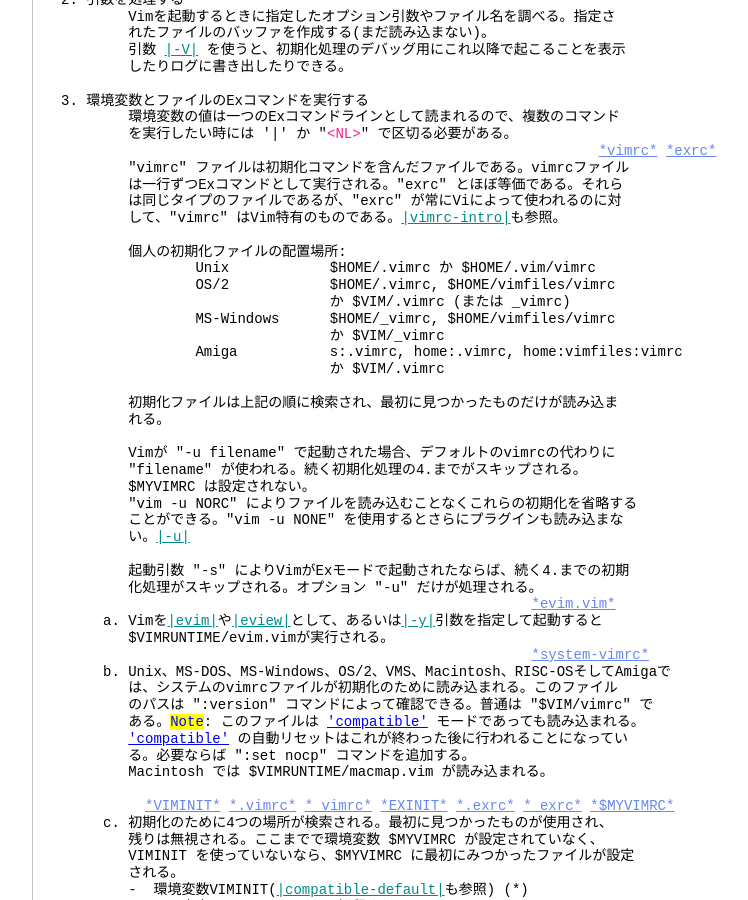
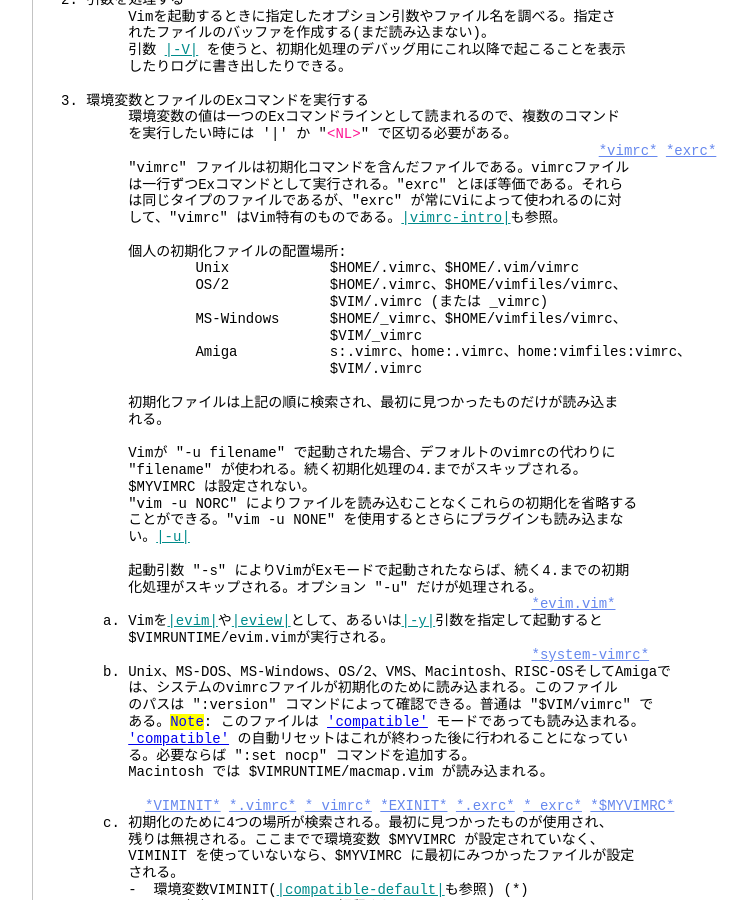
Before and after one commit to vim-jp/vimdoc-ja, a Jekyll site: the page built from starting.html, in a window 1280 px wide and 900 px high, scrolled down 12389 px. Shown: the whole window, without its empty margins (340-1088 px from the left). Built offline with Jekyll 4.4.1, drawn with Linux system fonts in a browser that asks for light colours; nearby versions of some CDN libraries; Markdown is read by kramdown in place of the engine named in the settings; comment, search, counter and statistics services are not loaded; some of the changed text lies outside the part shown.

```diff
--- a/starting.html
+++ b/starting.html
@@ -633,7 +633,7 @@ Workbench上でアイコンを2度クリックすればVimを起動すること
 Workbenchからではファイル名以外の引数は、Vimへ与えることができない。<br>
 <br>
 Vimウィンドウ&nbsp;&nbsp;&nbsp;&nbsp;&nbsp;&nbsp;&nbsp;&nbsp;&nbsp;&nbsp;&nbsp;&nbsp;&nbsp;&nbsp;&nbsp;&nbsp;&nbsp;&nbsp;&nbsp;&nbsp;&nbsp;&nbsp;&nbsp;&nbsp;&nbsp;&nbsp;&nbsp;&nbsp;&nbsp;&nbsp;&nbsp;&nbsp;&nbsp;&nbsp;&nbsp;&nbsp;&nbsp;&nbsp;&nbsp;&nbsp;&nbsp;&nbsp;&nbsp;<a class="Constant" href="starting.html#amiga-window" name="amiga-window">*amiga-window*</a><br>
-<span class="PreProc">----------</span><br>
+<span class="PreProc">-------------</span><br>
 <br>
 Vimは起動されたCLIウィンドウの中で動作する。Vimが &quot;run&quot; や &quot;runback&quot; コマンド、<br>
 あるいやWorkbenchから起動された場合には、自分自身でウィンドウを開く。<br>
@@ -744,13 +744,13 @@ Evimでは以下のオプションが標準設定から変更される:<br>
 &nbsp;&nbsp;&nbsp;&nbsp;&nbsp;&nbsp;&nbsp;&nbsp;して、&quot;vimrc&quot; はVim特有のものである。<a class="Identifier" href="usr_05.html#vimrc-intro">|vimrc-intro|</a>も参照。<br>
 <br>
 &nbsp;&nbsp;&nbsp;&nbsp;&nbsp;&nbsp;&nbsp;&nbsp;個人の初期化ファイルの配置場所:<br>
-&nbsp;&nbsp;&nbsp;&nbsp;&nbsp;&nbsp;&nbsp;&nbsp;&nbsp;&nbsp;&nbsp;&nbsp;&nbsp;&nbsp;&nbsp;&nbsp;Unix&nbsp;&nbsp;&nbsp;&nbsp;&nbsp;&nbsp;&nbsp;&nbsp;&nbsp;&nbsp;&nbsp;&nbsp;$HOME/.vimrc か $HOME/.vim/vimrc<br>
-&nbsp;&nbsp;&nbsp;&nbsp;&nbsp;&nbsp;&nbsp;&nbsp;&nbsp;&nbsp;&nbsp;&nbsp;&nbsp;&nbsp;&nbsp;&nbsp;OS/2&nbsp;&nbsp;&nbsp;&nbsp;&nbsp;&nbsp;&nbsp;&nbsp;&nbsp;&nbsp;&nbsp;&nbsp;$HOME/.vimrc, $HOME/vimfiles/vimrc<br>
-&nbsp;&nbsp;&nbsp;&nbsp;&nbsp;&nbsp;&nbsp;&nbsp;&nbsp;&nbsp;&nbsp;&nbsp;&nbsp;&nbsp;&nbsp;&nbsp;&nbsp;&nbsp;&nbsp;&nbsp;&nbsp;&nbsp;&nbsp;&nbsp;&nbsp;&nbsp;&nbsp;&nbsp;&nbsp;&nbsp;&nbsp;&nbsp;か $VIM/.vimrc (または _vimrc)<br>
-&nbsp;&nbsp;&nbsp;&nbsp;&nbsp;&nbsp;&nbsp;&nbsp;&nbsp;&nbsp;&nbsp;&nbsp;&nbsp;&nbsp;&nbsp;&nbsp;MS-Windows&nbsp;&nbsp;&nbsp;&nbsp;&nbsp;&nbsp;$HOME/_vimrc, $HOME/vimfiles/vimrc<br>
-&nbsp;&nbsp;&nbsp;&nbsp;&nbsp;&nbsp;&nbsp;&nbsp;&nbsp;&nbsp;&nbsp;&nbsp;&nbsp;&nbsp;&nbsp;&nbsp;&nbsp;&nbsp;&nbsp;&nbsp;&nbsp;&nbsp;&nbsp;&nbsp;&nbsp;&nbsp;&nbsp;&nbsp;&nbsp;&nbsp;&nbsp;&nbsp;か $VIM/_vimrc<br>
-&nbsp;&nbsp;&nbsp;&nbsp;&nbsp;&nbsp;&nbsp;&nbsp;&nbsp;&nbsp;&nbsp;&nbsp;&nbsp;&nbsp;&nbsp;&nbsp;Amiga&nbsp;&nbsp;&nbsp;&nbsp;&nbsp;&nbsp;&nbsp;&nbsp;&nbsp;&nbsp; s:.vimrc, home:.vimrc, home:vimfiles:vimrc<br>
-&nbsp;&nbsp;&nbsp;&nbsp;&nbsp;&nbsp;&nbsp;&nbsp;&nbsp;&nbsp;&nbsp;&nbsp;&nbsp;&nbsp;&nbsp;&nbsp;&nbsp;&nbsp;&nbsp;&nbsp;&nbsp;&nbsp;&nbsp;&nbsp;&nbsp;&nbsp;&nbsp;&nbsp;&nbsp;&nbsp;&nbsp;&nbsp;か $VIM/.vimrc<br>
+&nbsp;&nbsp;&nbsp;&nbsp;&nbsp;&nbsp;&nbsp;&nbsp;&nbsp;&nbsp;&nbsp;&nbsp;&nbsp;&nbsp;&nbsp;&nbsp;Unix&nbsp;&nbsp;&nbsp;&nbsp;&nbsp;&nbsp;&nbsp;&nbsp;&nbsp;&nbsp;&nbsp;&nbsp;$HOME/.vimrc、$HOME/.vim/vimrc<br>
+&nbsp;&nbsp;&nbsp;&nbsp;&nbsp;&nbsp;&nbsp;&nbsp;&nbsp;&nbsp;&nbsp;&nbsp;&nbsp;&nbsp;&nbsp;&nbsp;OS/2&nbsp;&nbsp;&nbsp;&nbsp;&nbsp;&nbsp;&nbsp;&nbsp;&nbsp;&nbsp;&nbsp;&nbsp;$HOME/.vimrc、$HOME/vimfiles/vimrc、<br>
+&nbsp;&nbsp;&nbsp;&nbsp;&nbsp;&nbsp;&nbsp;&nbsp;&nbsp;&nbsp;&nbsp;&nbsp;&nbsp;&nbsp;&nbsp;&nbsp;&nbsp;&nbsp;&nbsp;&nbsp;&nbsp;&nbsp;&nbsp;&nbsp;&nbsp;&nbsp;&nbsp;&nbsp;&nbsp;&nbsp;&nbsp;&nbsp;$VIM/.vimrc (または _vimrc)<br>
+&nbsp;&nbsp;&nbsp;&nbsp;&nbsp;&nbsp;&nbsp;&nbsp;&nbsp;&nbsp;&nbsp;&nbsp;&nbsp;&nbsp;&nbsp;&nbsp;MS-Windows&nbsp;&nbsp;&nbsp;&nbsp;&nbsp;&nbsp;$HOME/_vimrc、$HOME/vimfiles/vimrc、<br>
+&nbsp;&nbsp;&nbsp;&nbsp;&nbsp;&nbsp;&nbsp;&nbsp;&nbsp;&nbsp;&nbsp;&nbsp;&nbsp;&nbsp;&nbsp;&nbsp;&nbsp;&nbsp;&nbsp;&nbsp;&nbsp;&nbsp;&nbsp;&nbsp;&nbsp;&nbsp;&nbsp;&nbsp;&nbsp;&nbsp;&nbsp;&nbsp;$VIM/_vimrc<br>
+&nbsp;&nbsp;&nbsp;&nbsp;&nbsp;&nbsp;&nbsp;&nbsp;&nbsp;&nbsp;&nbsp;&nbsp;&nbsp;&nbsp;&nbsp;&nbsp;Amiga&nbsp;&nbsp;&nbsp;&nbsp;&nbsp;&nbsp;&nbsp;&nbsp;&nbsp;&nbsp; s:.vimrc、home:.vimrc、home:vimfiles:vimrc、<br>
+&nbsp;&nbsp;&nbsp;&nbsp;&nbsp;&nbsp;&nbsp;&nbsp;&nbsp;&nbsp;&nbsp;&nbsp;&nbsp;&nbsp;&nbsp;&nbsp;&nbsp;&nbsp;&nbsp;&nbsp;&nbsp;&nbsp;&nbsp;&nbsp;&nbsp;&nbsp;&nbsp;&nbsp;&nbsp;&nbsp;&nbsp;&nbsp;$VIM/.vimrc<br>
 <br>
 &nbsp;&nbsp;&nbsp;&nbsp;&nbsp;&nbsp;&nbsp;&nbsp;初期化ファイルは上記の順に検索され、最初に見つかったものだけが読み込ま<br>
 &nbsp;&nbsp;&nbsp;&nbsp;&nbsp;&nbsp;&nbsp;&nbsp;れる。<br>
```
Also changed, not shown: gui.html (+4 -6 lines).
